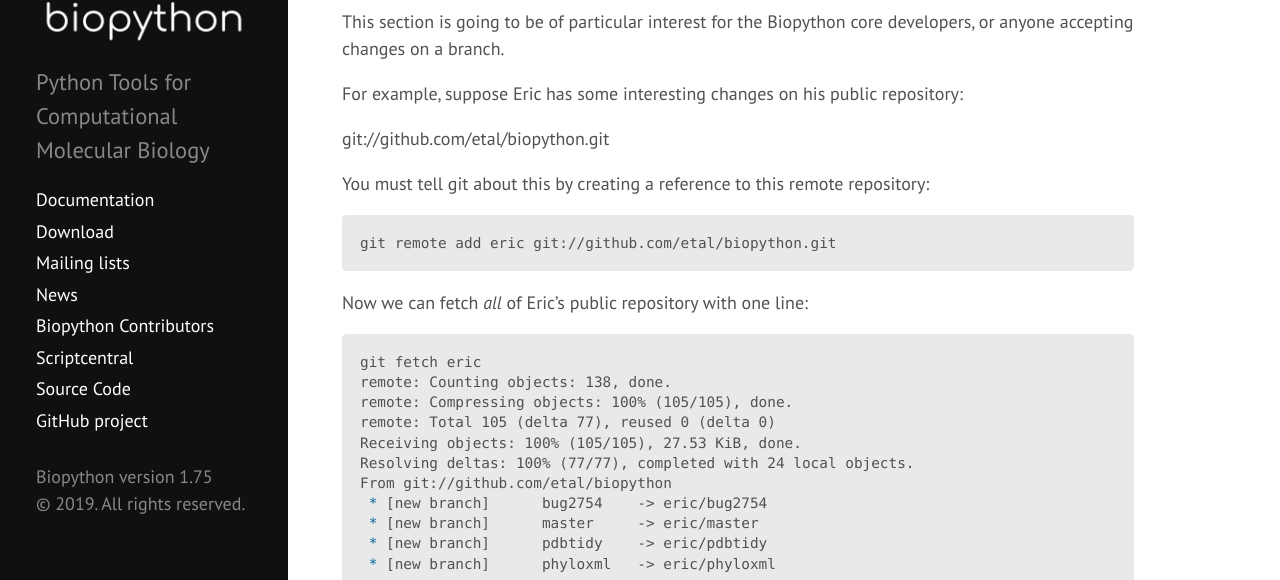
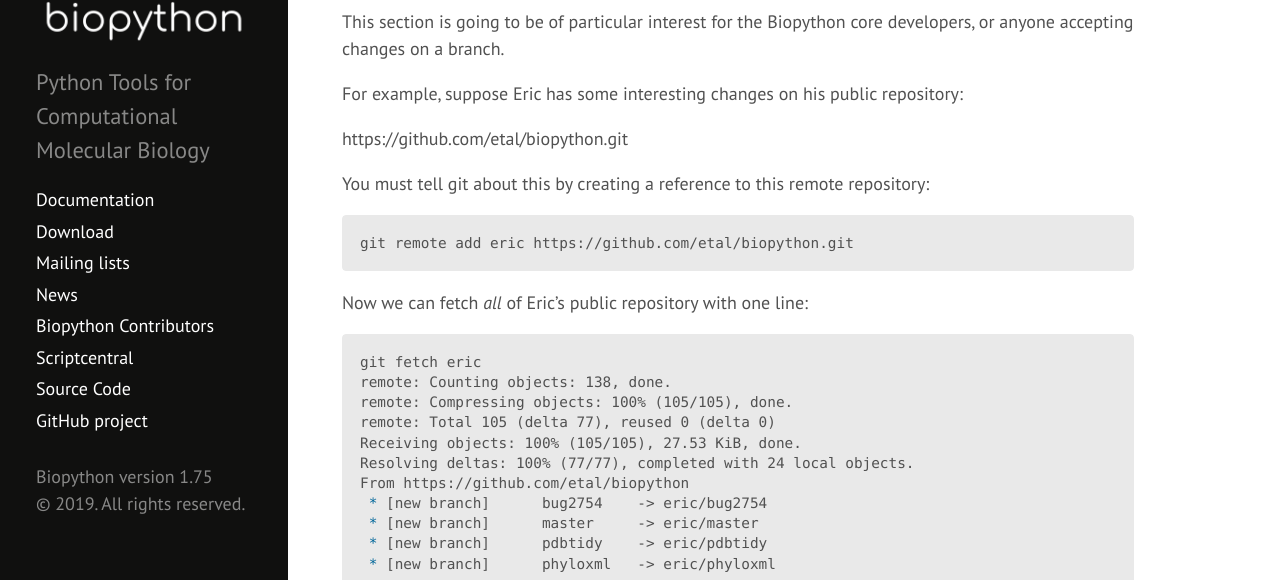
Before and after one commit to biopython/biopython.github.io, a Jekyll site: the page built from wiki/GitUsage.md, in a window 1280 px wide and 900 px high, scrolled down 7798 px. Shown: the part 133-713 px from the top of the window. Built offline with Jekyll 4.4.1, drawn with Linux system fonts in a browser that asks for light colours; some of the changed text lies outside the part shown.

Commit message:
Use https:// instead of git:// in examples
A number of places - companies - have firewalled outgoing access to
the git:// protocol, while https:// is open, so to make it easier to
get started, it makes sense to use the https:// variant.

````diff
--- a/wiki/GitUsage.md
+++ b/wiki/GitUsage.md
@@ -157,7 +157,7 @@ Getting a copy of the repository (called "cloning" in Git terminology)
 without GitHub account is very simple:
 
 ``` bash
-git clone git://github.com/biopython/biopython.git
+git clone https://github.com/biopython/biopython.git
 ```
 
 This command creates a local copy of the entire Biopython repository on
@@ -209,7 +209,7 @@ You may want to also link your branch with the official distribution
 (see below on how to keep your copy in sync):
 
 ``` bash
-git remote add upstream git://github.com/biopython/biopython.git
+git remote add upstream https://github.com/biopython/biopython.git
 ```
 
 To add additional contributors to your repository on GitHub (i.e. people
@@ -347,7 +347,7 @@ official Biopython branch) to your repository.
 Assuming you have issued this command (you only need to do this once):
 
 ``` bash
-git remote add upstream git://github.com/biopython/biopython.git
+git remote add upstream https://github.com/biopython/biopython.git
 ```
 
 Then all you need to do is:
@@ -430,13 +430,13 @@ core developers, or anyone accepting changes on a branch.
 For example, suppose Eric has some interesting changes on his public
 repository:
 
-git://github.com/etal/biopython.git
+https://github.com/etal/biopython.git
 
 You must tell git about this by creating a reference to this remote
 repository:
 
 ``` bash
-git remote add eric git://github.com/etal/biopython.git
+git remote add eric https://github.com/etal/biopython.git
 ```
 
 Now we can fetch *all* of Eric's public repository with one line:
@@ -448,7 +448,7 @@ remote: Compressing objects: 100% (105/105), done.
 remote: Total 105 (delta 77), reused 0 (delta 0)
 Receiving objects: 100% (105/105), 27.53 KiB, done.
 Resolving deltas: 100% (77/77), completed with 24 local objects.
-From git://github.com/etal/biopython
+From https://github.com/etal/biopython
  * [new branch]      bug2754    -> eric/bug2754
  * [new branch]      master     -> eric/master
  * [new branch]      pdbtidy    -> eric/pdbtidy
@@ -632,12 +632,12 @@ giving you a URL. Typically this will be on GitHub (but it may be any
 public git url). Let us assume that the url is (which happens to be my
 clone of Biopython):
 
-git://github.com/barwil/biopython.git
+https://github.com/barwil/biopython.git
 
 First, you need to get the code from this repository:
 
 ``` bash
-git remote add Bartek git://github.com/barwil/biopython.git
+git remote add Bartek https://github.com/barwil/biopython.git
 git fetch Bartek
 ```
 
````
Also changed, not shown: wiki/Building_a_release.md (+1 -1 lines), wiki/SourceCode.md (+1 -1 lines).
